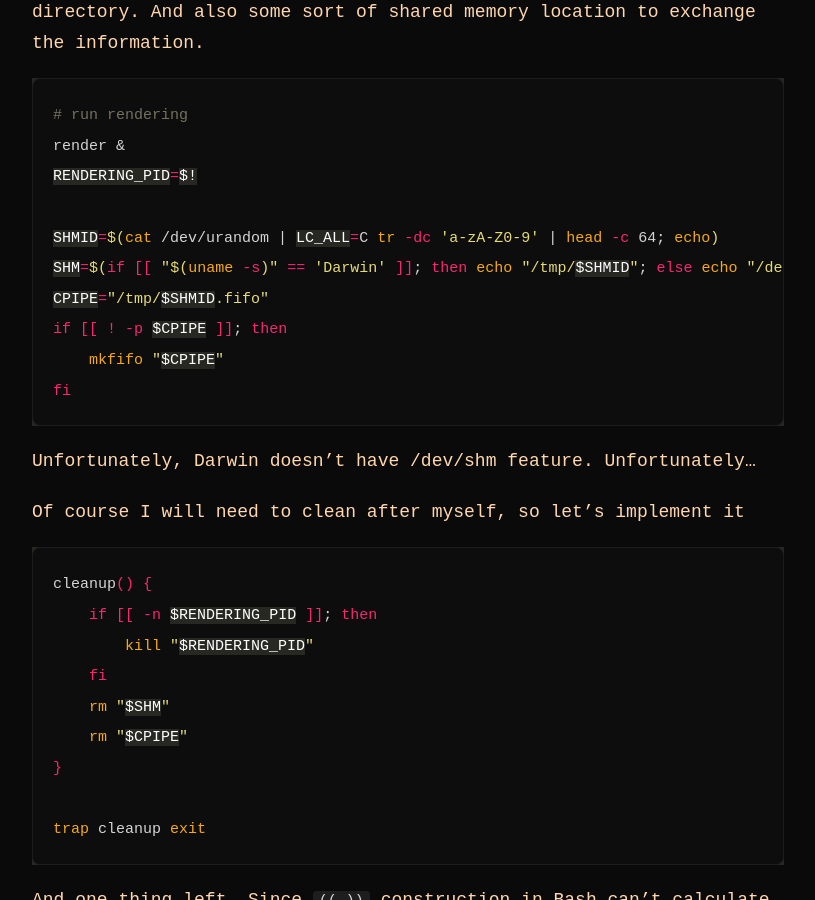
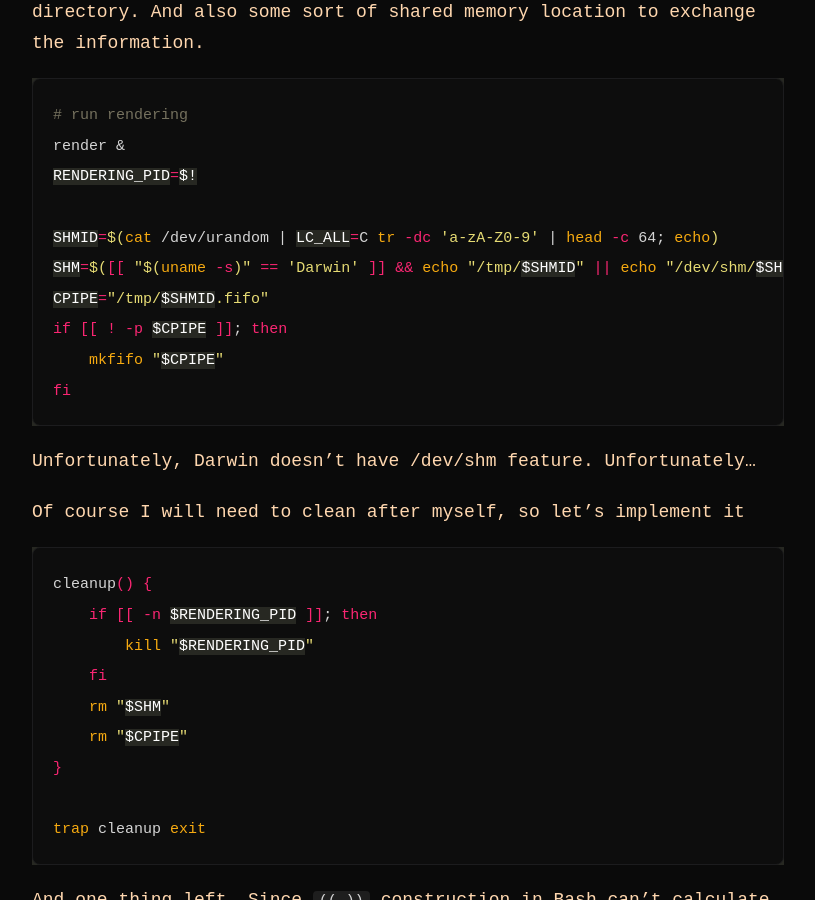
Before and after one commit to pasha1980/pasha1980.github.io, a Jekyll site: the page built from _posts/2026-05-16-tsp-part-1.md, in a window 1280 px wide and 900 px high, scrolled down 1501 px. Shown: the whole window, without its empty margins (232-1047 px from the left). Built offline with Jekyll 4.4.1, drawn with Linux system fonts in a browser that asks for light colours.

Commit message:
fix typo in blog post

```diff
--- a/_posts/2026-05-16-tsp-part-1.md
+++ b/_posts/2026-05-16-tsp-part-1.md
@@ -43,7 +43,7 @@ render &
 RENDERING_PID=$!
 
 SHMID=$(cat /dev/urandom | LC_ALL=C tr -dc 'a-zA-Z0-9' | head -c 64; echo)
-SHM=$(if [[ "$(uname -s)" == 'Darwin' ]]; then echo "/tmp/$SHMID"; else echo "/dev/shm/$SHMID"; fi)
+SHM=$([[ "$(uname -s)" == 'Darwin' ]] && echo "/tmp/$SHMID" || echo "/dev/shm/$SHMID")
 CPIPE="/tmp/$SHMID.fifo"
 if [[ ! -p $CPIPE ]]; then
     mkfifo "$CPIPE"
```
